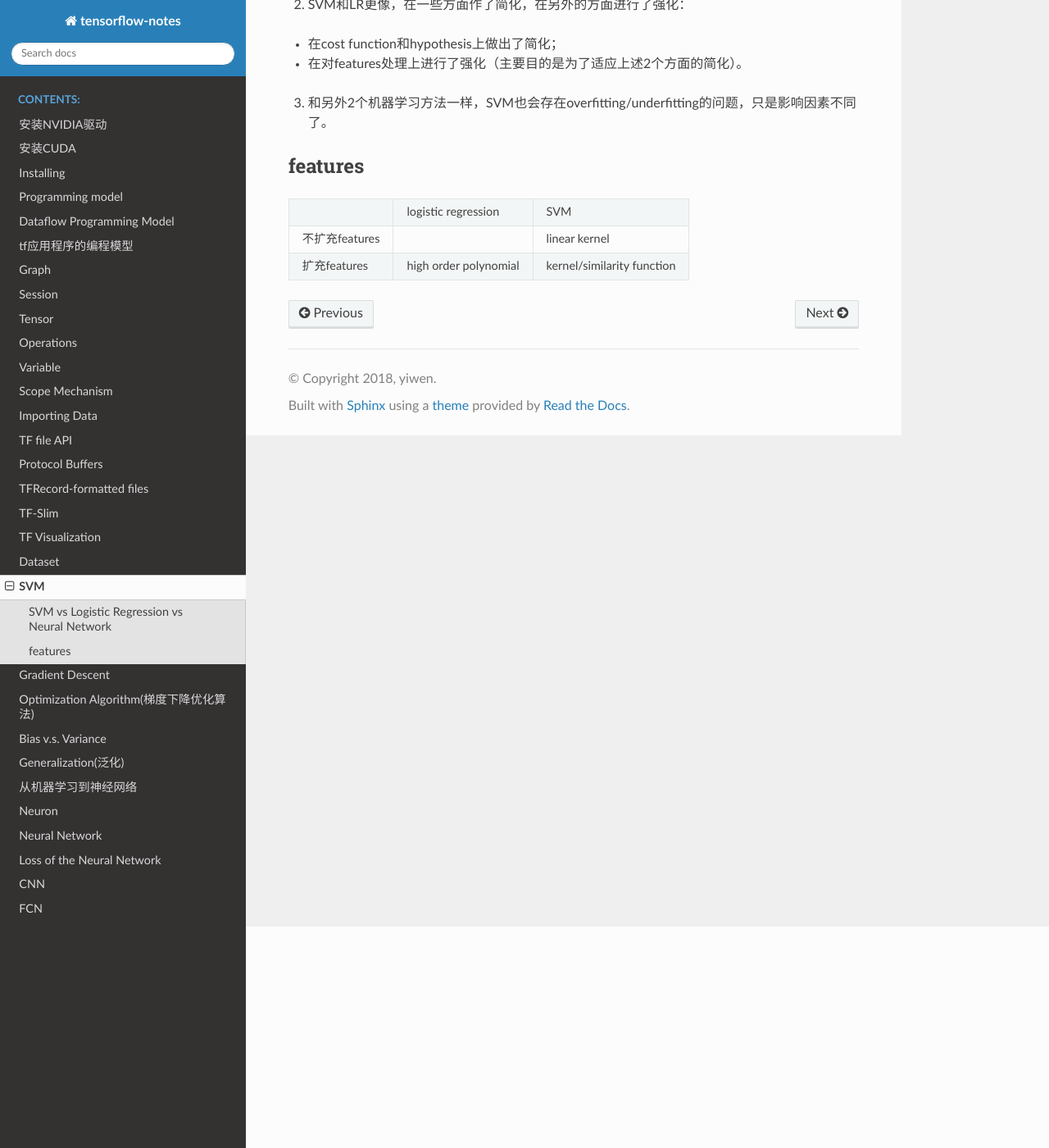
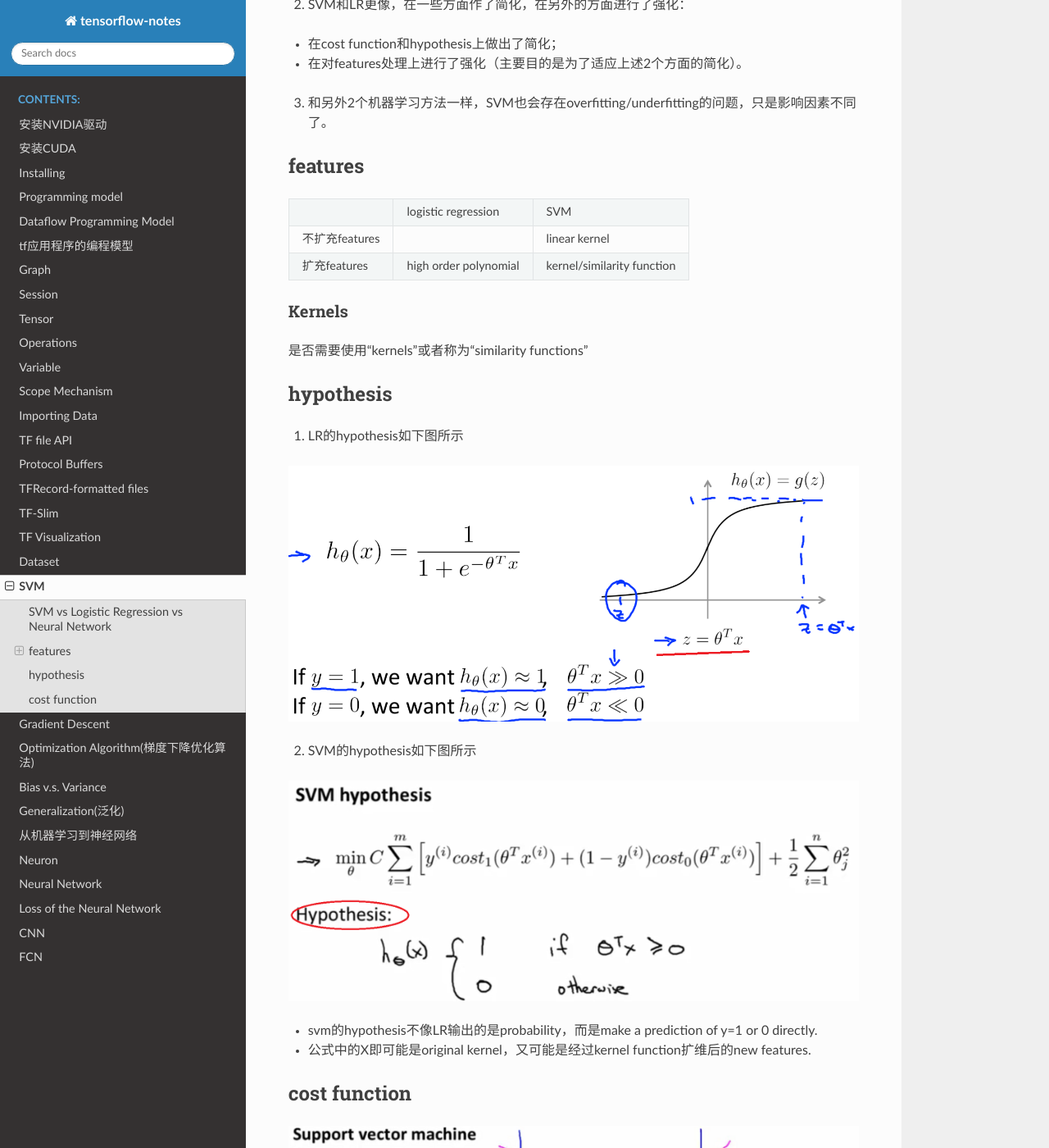
Before and after one commit to yiwenliu/tensorflow-notes, a Sphinx documentation site: the page built from source/svm.rst, in a window 1280 px wide and 1400 px high, scrolled down 270 px. Shown: the whole window at 82% size. Built offline with Sphinx 7.4.7 and the Read the Docs theme 2.0.0, drawn with Linux system fonts in a browser that asks for light colours; some of the changed text lies outside the part shown.

Commit message:
20181026

```diff
--- a/source/svm.rst
+++ b/source/svm.rst
@@ -16,7 +16,32 @@ features
 +----------------+-----------------------+----------------------------+
 |                | logistic regression   | SVM                        |
 +----------------+-----------------------+----------------------------+
-| 不扩充features |         -----         | linear kernel              |
+| 不扩充features |                       | linear kernel              |
 +----------------+-----------------------+----------------------------+
 | 扩充features   | high order polynomial | kernel/similarity function |
 +----------------+-----------------------+----------------------------+
+
+Kernels
+^^^^^^^^^^^
+是否需要使用“kernels”或者称为“similarity functions”
+
+hypothesis
+-------------
+1. LR的hypothesis如下图所示
+
+.. image:: img/lr-hypothesis.png
+
+2. SVM的hypothesis如下图所示
+
+.. image:: img/svm-hypothesis.png
+
+- svm的hypothesis不像LR输出的是probability，而是make a prediction of y=1 or 0 directly.
+- 公式中的X即可能是original kernel，又可能是经过kernel function扩维后的new features.
+
+cost function
+----------------
+
+.. image:: img/cost_lr_svm.png
+
+- SVM对LR的cost function进行了简化
+- 公式中的X即可能是original kernel，又可能是经过kernel function扩维后的new features.
```
Also changed, not shown: source/img/cost_lr_svm.png (added), source/img/lr-hypothesis.png (added), source/img/svm-hypothesis.png (added).
